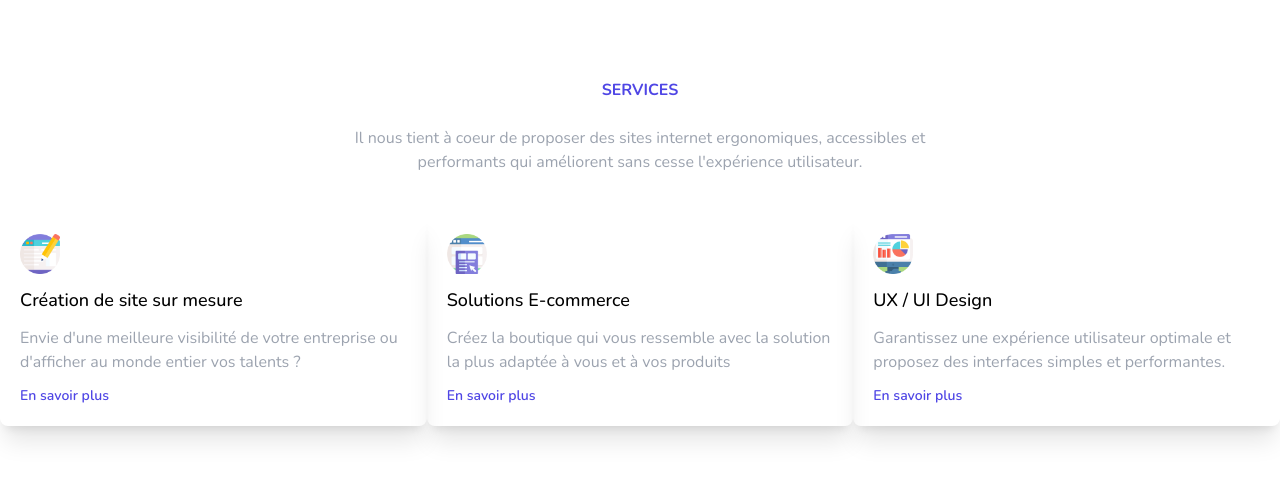
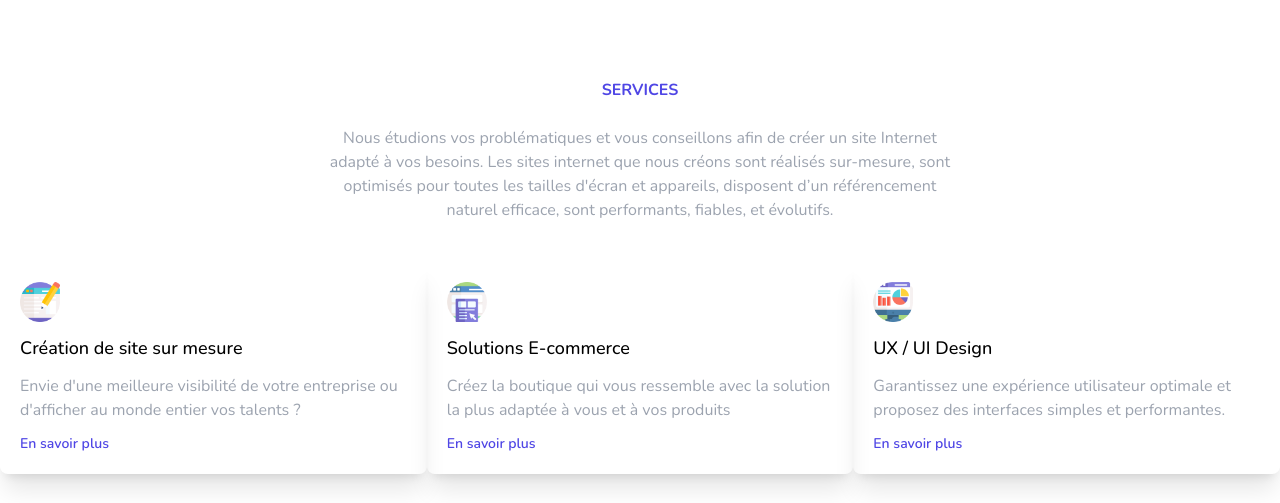
Before and after one commit to maximebert/aupiho, a website: page index.html in a window 1280 px wide. Shown: the part 802-1305 px from the top of the page. Drawn offline with nearby package versions, Linux system fonts and the light colour scheme.

Commit message:
services

```diff
--- a/index.html
+++ b/index.html
@@ -117,7 +117,9 @@
           <h1 class="text-3xl dark:text-white"></h1>
           <p class="w-1/2 text-center text-gray-400">
 
-            Il nous tient à coeur de proposer des sites internet ergonomiques, accessibles et performants qui améliorent sans cesse l'expérience utilisateur.
+            Nous étudions vos problématiques et vous conseillons afin de créer un site Internet adapté à vos besoins.
+
+            Les sites internet que nous créons sont réalisés sur-mesure, sont optimisés pour toutes les tailles d'écran et appareils, disposent d’un référencement naturel efficace, sont performants, fiables, et évolutifs.
           </p>
         </div>
         <!-- bottom -->
```
